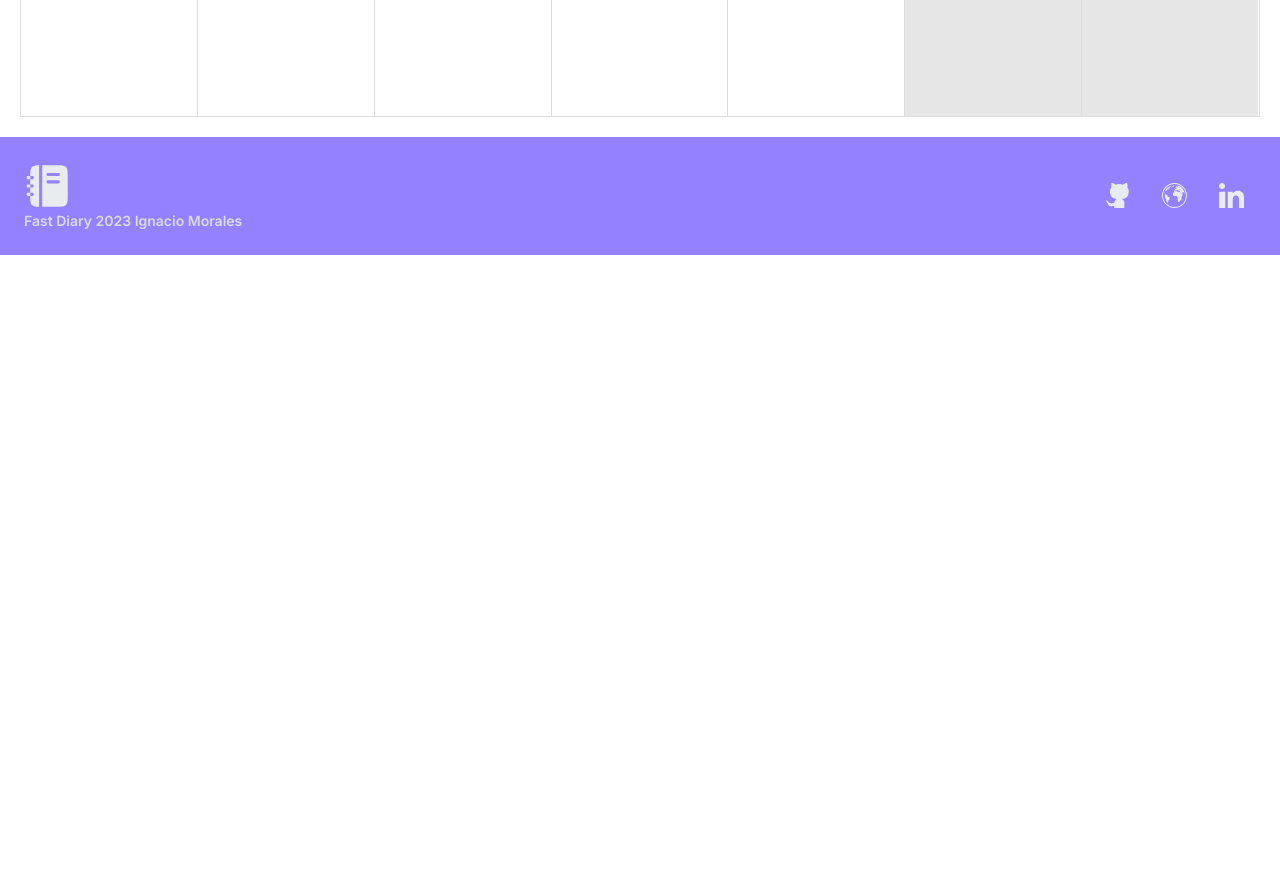
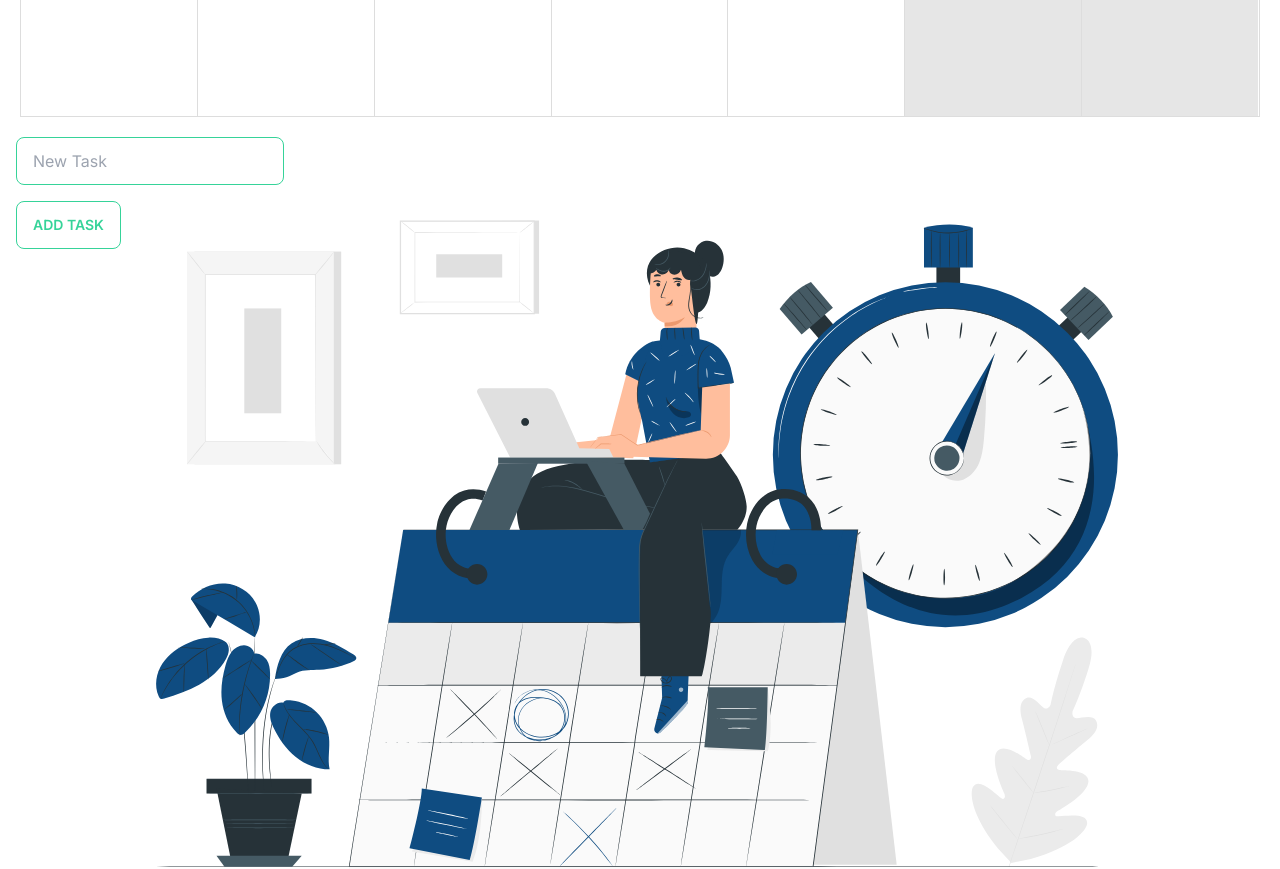
Before and after one commit to Nacho35/Ciber-Fouders-Group-Proyect, a Next.js app in the folder time-sage/: page / in a window 1280 px wide. Shown: the part 1680-2549 px from the top of the page. Before the commit the page ends 1935 px from the top, so only its background shows below. Built offline with nearby package versions, Linux system fonts and the light colour scheme; data requests are answered from the project's data file.

Commit message:
creando la lista de tareas incompleto aun

```diff
--- a/time-sage/src/api/db.json
+++ b/time-sage/src/api/db.json
@@ -1,3 +1,4 @@
 {
-  "events": []
+  "events": [],
+  "task": []
 }
--- a/time-sage/src/app/components/Navbar.jsx
+++ b/time-sage/src/app/components/Navbar.jsx
@@ -45,7 +45,7 @@ const Navbar = () => {
 				</Link>
 				<Link
 					id='task'
-					to='task'
+					to='tasks'
 					spy={true}
 					smooth={true}
 					offset={-70}
--- /dev/null
+++ b/time-sage/src/app/components/Tasks.jsx
@@ -0,0 +1,88 @@
+'use client';
+import React, { useEffect, useState } from 'react';
+import axios from 'axios';
+
+const Tasks = () => {
+	const [tasks, setTasks] = useState([]);
+	const [newTask, setNewTask] = useState('');
+
+	useEffect(() => {
+		const fetchTasks = async () => {
+			try {
+				const response = await axios.get('http://localhost:3001/task');
+				setTasks(response.data);
+			} catch (error) {
+				console.log(error);
+			}
+		};
+
+		fetchTasks();
+	}, []);
+
+	const handleAddTask = async () => {
+		try {
+			const newTaskData = { description: newTask };
+			const response = await axios.post(
+				'http://localhost:3001/task',
+				newTaskData
+			);
+			const newTaskId = { ...newTaskData, id: response.data.id };
+			setTasks([...tasks, newTaskId]);
+			setNewTask('');
+		} catch (error) {
+			console.log(error);
+		}
+	};
+
+	const handleDeleteTask = async taskId => {
+		try {
+			await axios.delete(`http://localhost:3001/task/${taskId}`);
+			const updatedTasks = tasks.filter(task => task.id !== taskId);
+			setTasks(updatedTasks);
+		} catch (error) {
+			console.log(error);
+		}
+	};
+
+	return (
+		<section id='tasks' className='min-h-screen w-full wallpaper-task'>
+			<div className='mx-4 mb-4'>
+				<input
+					type='text'
+					placeholder='New Task'
+					required
+					value={newTask}
+					onChange={e => setNewTask(e.target.value)}
+					className='input input-bordered input-success max-w-xs w-fit text-colorSix'
+				/>
+			</div>
+			<div className='mx-4'>
+				<button onClick={handleAddTask} className='btn btn-outline btn-success'>
+					Add Task
+				</button>
+			</div>
+			<div className='grid grid-cols-1 gap-4 p-4'>
+				{tasks.map(task => (
+					<div
+						className='card w-fit bg-colorOne text-colorFive shadow-xl'
+						key={task.id}
+					>
+						<div className='card-body'>
+							<h2 className='text-center'>{task.description}</h2>
+							<div className='card-actions justify-end'>
+								<button
+									onClick={() => handleDeleteTask(task.id)}
+									className='btn btn-outline btn-error'
+								>
+									Delete
+								</button>
+							</div>
+						</div>
+					</div>
+				))}
+			</div>
+		</section>
+	);
+};
+
+export default Tasks;
--- a/time-sage/src/app/globals.css
+++ b/time-sage/src/app/globals.css
@@ -450,3 +450,12 @@ body {
 .general-btn-3:not(:disabled):active {
 	transform: translateY(.125rem);
 }
+
+/** TO DO */
+
+.wallpaper-task {
+	background-image: url(../../public/images/background1.svg);
+	background-repeat: no-repeat;
+	background-size: auto;
+	background-position: center;
+}
--- a/time-sage/src/app/page.js
+++ b/time-sage/src/app/page.js
@@ -3,6 +3,7 @@ import Diary from './components/Diary.jsx';
 import Navbar from './components/Navbar.jsx';
 import Home from './components/Home.jsx';
 import Footer from './components/Footer.jsx';
+import Tasks from './components/Tasks.jsx';
 import { ToastContainer } from 'react-toastify';
 
 const page = () => {
@@ -11,6 +12,7 @@ const page = () => {
 			<Navbar />
 			<Home />
 			<Diary />
+			<Tasks />
 			<Footer />
 			<ToastContainer />
 		</Fragment>
```
Also changed, not shown: time-sage/public/images/background1.svg.
